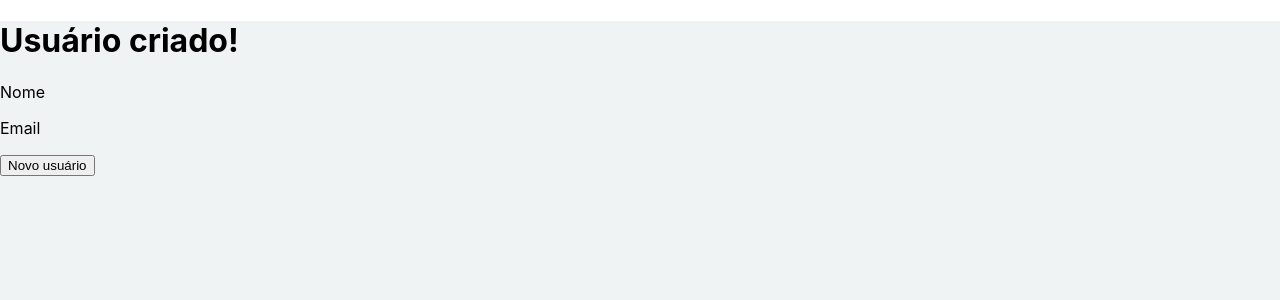
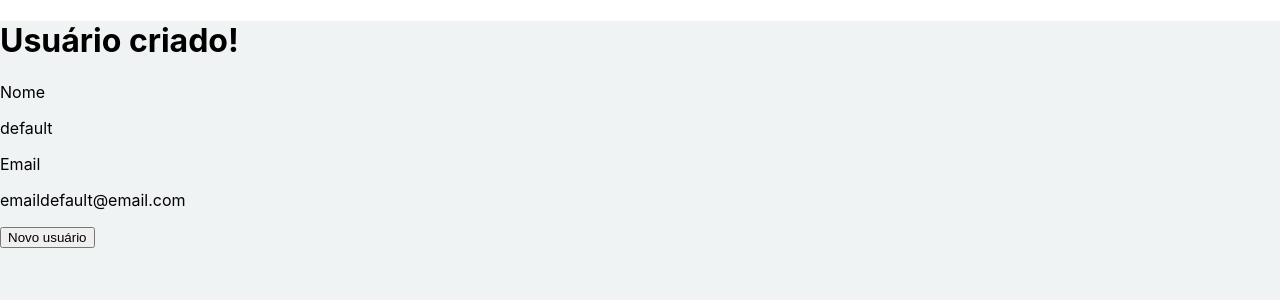
Before and after one commit to AllineFranciely/Sossego-Challenge, a React (Create React App) app: page /user-infos in a window 1280 px wide. Shown: the top 300 px of the page. Built offline with nearby package versions, Linux system fonts and the light colour scheme.

Commit message:
fix: recupera localstorage

```diff
--- a/src/components/IdUser/IdUser.js
+++ b/src/components/IdUser/IdUser.js
@@ -29,7 +29,6 @@ function IdUser() {
       }));
     } else if (type === 'password') {
       setSenha(value);
-      setSenhaConfirm(value);
     } else if (type === 'date') {
       setNascimento(value);
     }
@@ -76,7 +75,7 @@ function IdUser() {
             className="InputPassword"
             name="senhaConfirm"
             value={senhaConfirm}
-            onChange={handleOnChange}
+            onChange={(event) => setSenhaConfirm(event.target.value)}
           />
           </div>
           </div>
--- a/src/components/InfosUser/InfosUser.js
+++ b/src/components/InfosUser/InfosUser.js
@@ -5,20 +5,32 @@ import './InfosUser.css';
 function InfosUser() {
 
   const navigate = useNavigate();
+  const [userName, setUserName] = useState('default');
+  const [userEmail, setUserEmail] = useState('emaildefault@email.com');
+  const nameUser = localStorage.getItem('userName');
+  const emailUser = localStorage.getItem('userEmail');
 
-  const nameUser = localStorage.getItem('nome');
-  const emailUser = localStorage.getItem('email');
-
+  useEffect(() => {
+    if (nameUser) {
+      const { nome } = JSON.parse(nameUser); // estrutura retornada sem o JSON.parse: {"email":"alline_franciely@hotmail.com"}
+      setUserName(nome);
+    }
+    if (emailUser) {
+      const { email } = JSON.parse(emailUser); // estrutura retornada sem o JSON.parse: {"email":"alline_franciely@hotmail.com"}
+      setUserEmail(email);
+    }
+  }, []);
 
   return (
     <div className="pageUserInfos">
       <div className="boxUserInfos">
         <h1 className="titleInfos">Usuário criado!</h1>
         <div>
-          <p>Nome {nameUser}</p>
+          <p>Nome</p>
+          <p>{userName}</p>
 
           <p>Email</p>
-          {emailUser}
+          <p>{userEmail}</p>
         </div>
         <button
           type="button"
```
